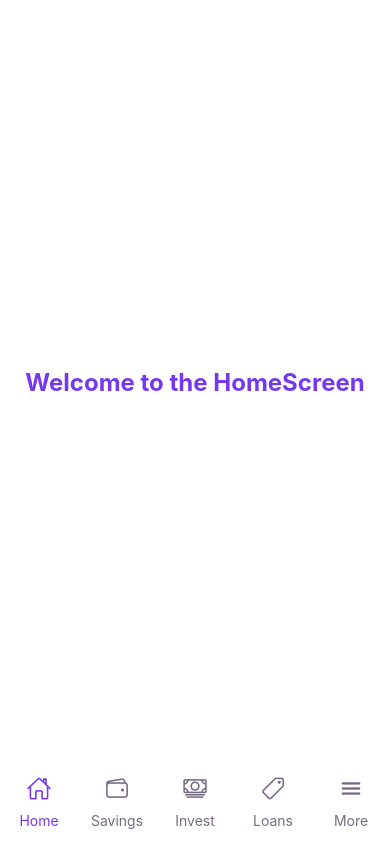
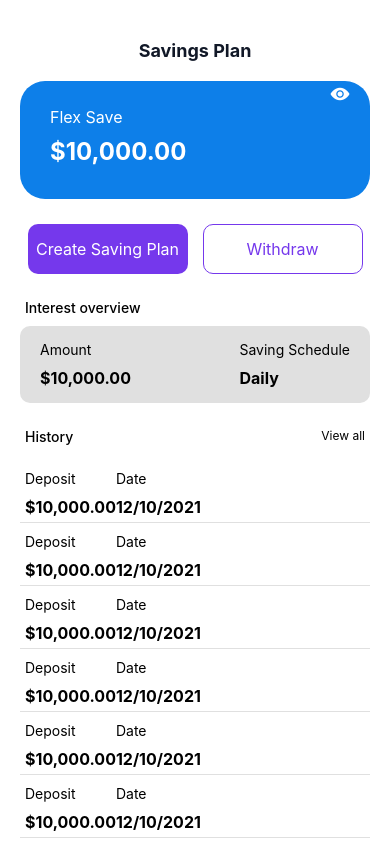
Before and after one commit to Gbadebanjo/FinCap, a React Native app: screen /SavingsDashboardScreen in a window 390 px wide. Built offline with nearby package versions, Linux system fonts and the light colour scheme.

Commit message:
Added savings dashboard

```diff
--- a/App.js
+++ b/App.js
@@ -12,10 +12,10 @@ import ResetPassword from './app/screens/ResetPassword';
 import HomeScreen from './app/screens/HomeScreen';
 import SavingsScreen from './app/screens/SavingsScreen';
 
-import Text from './app/screens/Text';
 import NavButtons from './app/components/NavButtons';
 import SavingsInputScreen from './app/screens/SavingsInputScreen';
 import SavingsReviewScreen from './app/screens/SavingsReviewScreen';
+import SavingsDashboardScreen from './app/screens/SavingsDashboardScreen';
 
 const Stack = createStackNavigator();
 
@@ -88,10 +88,11 @@ export default function App() {
           component={SavingsReviewScreen}
           options={{ headerShown: false }}
         />
-        {/* <Stack.Screen
-        name='Text'
-        component={Text}
-        /> */}
+        <Stack.Screen
+          name="SavingsDashboardScreen"
+          component={SavingsDashboardScreen}
+          options={{ headerShown: false }}
+        />
       </Stack.Navigator>
     </NavigationContainer>
   );
--- /dev/null
+++ b/app/screens/SavingsDashboardScreen.js
@@ -0,0 +1,225 @@
+import { StyleSheet, Text, View, TouchableOpacity } from 'react-native'
+import React, { useState } from 'react'
+import { SafeAreaView } from 'react-native-safe-area-context';
+import Icon from 'react-native-vector-icons/Ionicons';
+import { useNavigation } from '@react-navigation/native';
+
+export default function SavingsDashboardScreen() {
+    const navigation = useNavigation();
+    const [isAmountVisible, setIsAmountVisible] = useState(true);
+
+    const toggleAmountVisibility = () => {
+        setIsAmountVisible(!isAmountVisible);
+    };
+
+    return (
+        <SafeAreaView style={styles.Container}>
+            <Text style={styles.Heading}>Savings Plan</Text>
+            <View style={styles.PlanBox}>
+                <Text style={styles.PlanName}>Flex Save</Text>
+                {isAmountVisible ? <Text style={styles.PlanAmount}>$10,000.00</Text> : <Text style={styles.PlanAmount}>****</Text>}
+                <TouchableOpacity onPress={toggleAmountVisibility} style={styles.EyeIcon}>
+                    <Icon name={isAmountVisible ? 'eye' : 'eye-off'} size={20} color="#fff" />
+                </TouchableOpacity>
+            </View>
+            <View style={styles.ButtonContainer}>
+                <TouchableOpacity onPress={() => navigation.navigate('SavingsScreen')} style={styles.Button}>
+                    <Text style={styles.ButtonText}>Create Saving Plan</Text>
+                </TouchableOpacity>
+                <TouchableOpacity onPress={() => navigation.navigate('SavingsScreen')} style={[styles.Button, { backgroundColor: '#fff', borderColor: '#7538EC', borderWidth: 1 }]}>
+                    <Text style={[styles.ButtonText, { color: "#7538EC" }]}>Withdraw</Text>
+                </TouchableOpacity>
+            </View>
+            <Text style={styles.InterestHead}>Interest overview</Text>
+            <View style={styles.InterestBox}>
+                <View style={styles.Each}>
+                    <Text style={styles.InterestTitle}>Amount</Text>
+                    <Text style={styles.InterestAmount}>$10,000.00</Text>
+                </View>
+                <View style={styles.Each}>
+                    <Text style={styles.InterestTitle}>Saving Schedule</Text>
+                    <Text style={styles.InterestAmount}>Daily</Text>
+                </View>
+            </View>
+            <View style={styles.HistoryBox}>
+                <Text style={[styles.InterestAmount, { fontWeight: '500', fontSize: 14, }]}>History</Text>
+                <Text style={[styles.InterestTitle, { fontSize: 12 }]}>View all</Text>
+            </View>
+            <View style={styles.TransactionHeading}>
+                <View style={styles.Each}>
+                    <Text style={styles.InterestTitle}>Deposit</Text>
+                    <Text style={styles.InterestAmount}>$10,000.00</Text>
+                </View>
+                <View style={styles.Each}>
+                    <Text style={styles.InterestTitle}>Date</Text>
+                    <Text style={styles.InterestAmount}>12/10/2021</Text>
+                </View>
+            </View>
+            <View style={styles.TransactionHeading}>
+                <View style={styles.Each}>
+                    <Text style={styles.InterestTitle}>Deposit</Text>
+                    <Text style={styles.InterestAmount}>$10,000.00</Text>
+                </View>
+                <View style={styles.Each}>
+                    <Text style={styles.InterestTitle}>Date</Text>
+                    <Text style={styles.InterestAmount}>12/10/2021</Text>
+                </View>
+            </View>
+            <View style={styles.TransactionHeading}>
+                <View style={styles.Each}>
+                    <Text style={styles.InterestTitle}>Deposit</Text>
+                    <Text style={styles.InterestAmount}>$10,000.00</Text>
+                </View>
+                <View style={styles.Each}>
+                    <Text style={styles.InterestTitle}>Date</Text>
+                    <Text style={styles.InterestAmount}>12/10/2021</Text>
+                </View>
+            </View>
+            <View style={styles.TransactionHeading}>
+                <View style={styles.Each}>
+                    <Text style={styles.InterestTitle}>Deposit</Text>
+                    <Text style={styles.InterestAmount}>$10,000.00</Text>
+                </View>
+                <View style={styles.Each}>
+                    <Text style={styles.InterestTitle}>Date</Text>
+                    <Text style={styles.InterestAmount}>12/10/2021</Text>
+                </View>
+            </View>
+            <View style={styles.TransactionHeading}>
+                <View style={styles.Each}>
+                    <Text style={styles.InterestTitle}>Deposit</Text>
+                    <Text style={styles.InterestAmount}>$10,000.00</Text>
+                </View>
+                <View style={styles.Each}>
+                    <Text style={styles.InterestTitle}>Date</Text>
+                    <Text style={styles.InterestAmount}>12/10/2021</Text>
+                </View>
+            </View>
+            <View style={styles.TransactionHeading}>
+                <View style={styles.Each}>
+                    <Text style={styles.InterestTitle}>Deposit</Text>
+                    <Text style={styles.InterestAmount}>$10,000.00</Text>
+                </View>
+                <View style={styles.Each}>
+                    <Text style={styles.InterestTitle}>Date</Text>
+                    <Text style={styles.InterestAmount}>12/10/2021</Text>
+                </View>
+            </View>
+        </SafeAreaView>
+    )
+}
+
+const styles = StyleSheet.create({
+    Container: {
+        flex: 1,
+        alignItems: 'center',
+        backgroundColor: '#fff',
+        paddingHorizontal: 20,
+    },
+    Heading: {
+        fontSize: 18,
+        fontWeight: '700',
+        color: '#111827',
+        paddingTop: 40,
+    },
+    PlanBox: {
+        backgroundColor: '#0D7FE9',
+        paddingVertical: 26,
+        paddingHorizontal: 30,
+        width: '100%',
+        height: '14%',
+        borderRadius: 25,
+        marginTop: 20,
+        position: 'relative',
+    },
+    PlanName: {
+        color: '#fff',
+        fontSize: 16,
+        fontWeight: '400',
+    },
+    PlanAmount: {
+        color: '#fff',
+        fontSize: 24,
+        marginTop: 10,
+        fontWeight: '700',
+    },
+    EyeIcon: {
+        position: 'absolute',
+        right: 20,
+        bottom: '80%',
+    },
+    ButtonContainer: {
+        width: '100%',
+        display: 'flex',
+        flexDirection: 'row',
+        justifyContent: 'space-around',
+        marginVertical: 25,
+    },
+    ButtonText: {
+        color: '#fff',
+        fontSize: 16,
+    },
+    Button: {
+        backgroundColor: '#7538EC',
+        justifyContent: 'center',
+        alignItems: 'center',
+        borderRadius: 10,
+        height: 50,
+        width: 160,
+    },
+    InterestHead: {
+        fontSize: 14,
+        fontWeight: '500',
+        color: '#000',
+        paddingLeft: 5,
+        alignSelf: 'flex-start',
+    },
+    InterestBox: {
+        display: 'flex',
+        flexDirection: 'row',
+        justifyContent: 'space-between',
+        width: '100%',
+        paddingHorizontal: 20,
+        paddingVertical: 15,
+        backgroundColor: '#E0E0E0',
+        borderRadius: 10,
+        marginTop: 10,
+        alignSelf: 'flex-start',
+    },
+    Each: {
+        gap: 10,
+    },
+    InterestTitle: {
+        color: '#000',
+        fontSize: 14,
+        fontWeight: '400',
+    },
+    InterestAmount: {
+        color: '#000',
+        fontSize: 16,
+        fontWeight: '700',
+    },
+    HistoryBox: {
+        display: 'flex',
+        flexDirection: 'row',
+        justifyContent: 'space-between',
+        width: '100%',
+        paddingVertical: 15,
+        paddingHorizontal: 5,
+        marginTop: 10,
+    },
+    TransactionHeading: {
+        display: 'flex',
+        flexDirection: 'row',
+        width: '100%',
+        paddingVertical: 5,
+        paddingHorizontal: 5,
+        marginTop: 5,
+        borderBottomWidth: 1,
+        borderBottomColor: '#E0E0E0',
+    },
+    TransactionBox: {
+        display: 'flex',
+        flexDirection: 'column',
+    },
+})
--- a/app/screens/SavingsReviewScreen.js
+++ b/app/screens/SavingsReviewScreen.js
@@ -6,7 +6,7 @@ import { SafeAreaView } from 'react-native-safe-area-context';
 import { useState } from 'react';
 import StyledButton from '../components/StyledButton';
 const SavingsReviewScreen = ({ route }) => {
-  console.log(route.params);
+  // console.log(route.params);
   const { title, interest, amount, selectedDuration, selectedButton } = route.params;
   const navigation = useNavigation();
   const [loading, setLoading] = useState(false);
@@ -23,7 +23,7 @@ const SavingsReviewScreen = ({ route }) => {
         <View style={styles.reviewbox}>
           <Text style={styles.reviewtitle}>Amount</Text>
           <Text style={styles.reviewbold}>
-            {'\u20A6'}{new Intl.NumberFormat('en-NG', { style: 'currency', currency: 'NGN' }).format(amount)}
+            {new Intl.NumberFormat('en-NG', { style: 'currency', currency: 'NGN' }).format(amount)}
           </Text>
           <Text style={styles.reviewtitle}>Saving Schedule</Text>
           <Text style={styles.reviewbold}>{selectedButton}</Text>
@@ -34,6 +34,12 @@ const SavingsReviewScreen = ({ route }) => {
       <View>
         <StyledButton
           title={loading ? <ActivityIndicator color="#fff" /> : 'Create Savings Plans'}
+          onPress={() => {
+            navigation.navigate('SavingsDashboardScreen', {
+                title: title,
+                interest: interest,
+            });
+        }}
         />
         <TouchableOpacity
           style={styles.newbutton}
--- a/package.json
+++ b/package.json
@@ -10,15 +10,15 @@
     "prettier": "prettier --write \"./**/*.js\""
   },
   "dependencies": {
-    "@expo/metro-runtime": "~3.1.3",
+    "@expo/metro-runtime": "~3.2.1",
     "@expo/vector-icons": "^14.0.1",
     "@react-native-community/masked-view": "^0.1.11",
-    "@react-native-picker/picker": "^2.7.5",
+    "@react-native-picker/picker": "2.7.5",
     "@react-navigation/bottom-tabs": "^6.5.20",
     "@react-navigation/native": "^6.1.17",
     "@react-navigation/stack": "^6.3.29",
     "axios": "^1.6.8",
-    "expo": "~51.0.2",
+    "expo": "^51.0.8",
     "expo-status-bar": "~1.12.1",
     "expo-updates": "~0.25.11",
     "formik": "^2.4.6",
```
Also changed, not shown: 1 other file (tests, documents, lock files or other folders).
